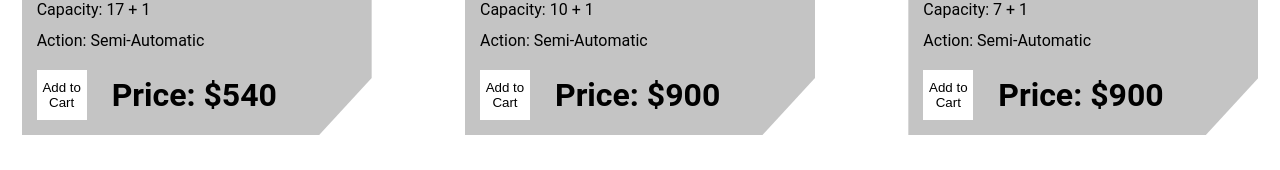
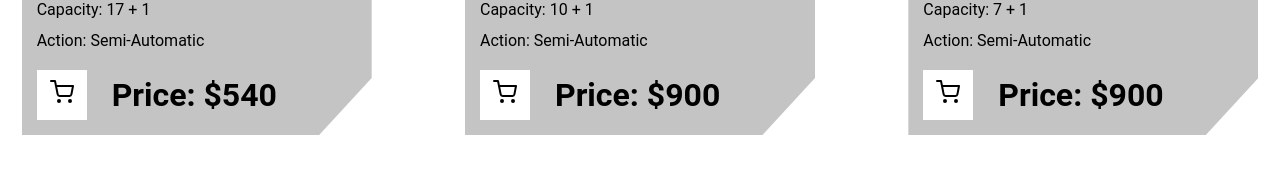
Before and after one commit to kamrul-dev/guns-store, a React (Create React App) app: page / in a window 1280 px wide. Shown: the part 565-735 px from the top of the page. Built offline with nearby package versions, Linux system fonts and the light colour scheme.

Commit message:
Cart icon added in button

```diff
--- a/src/components/Card/Card.js
+++ b/src/components/Card/Card.js
@@ -1,5 +1,6 @@
 import React from 'react';
 import './Card.css'
+import { FiShoppingCart } from 'react-icons/fi';
 
 // Card componet for display product information
 const Card = ({gun}) => {
@@ -16,7 +17,7 @@ const Card = ({gun}) => {
                 <p>Action: {action}</p>
             </div>
             <div className='add-to-cart'>
-                <button>Add to Cart</button>
+                <button className='icon'><FiShoppingCart/></button>
                 <h1>Price: ${price}</h1>
             </div>
         </div>
```
